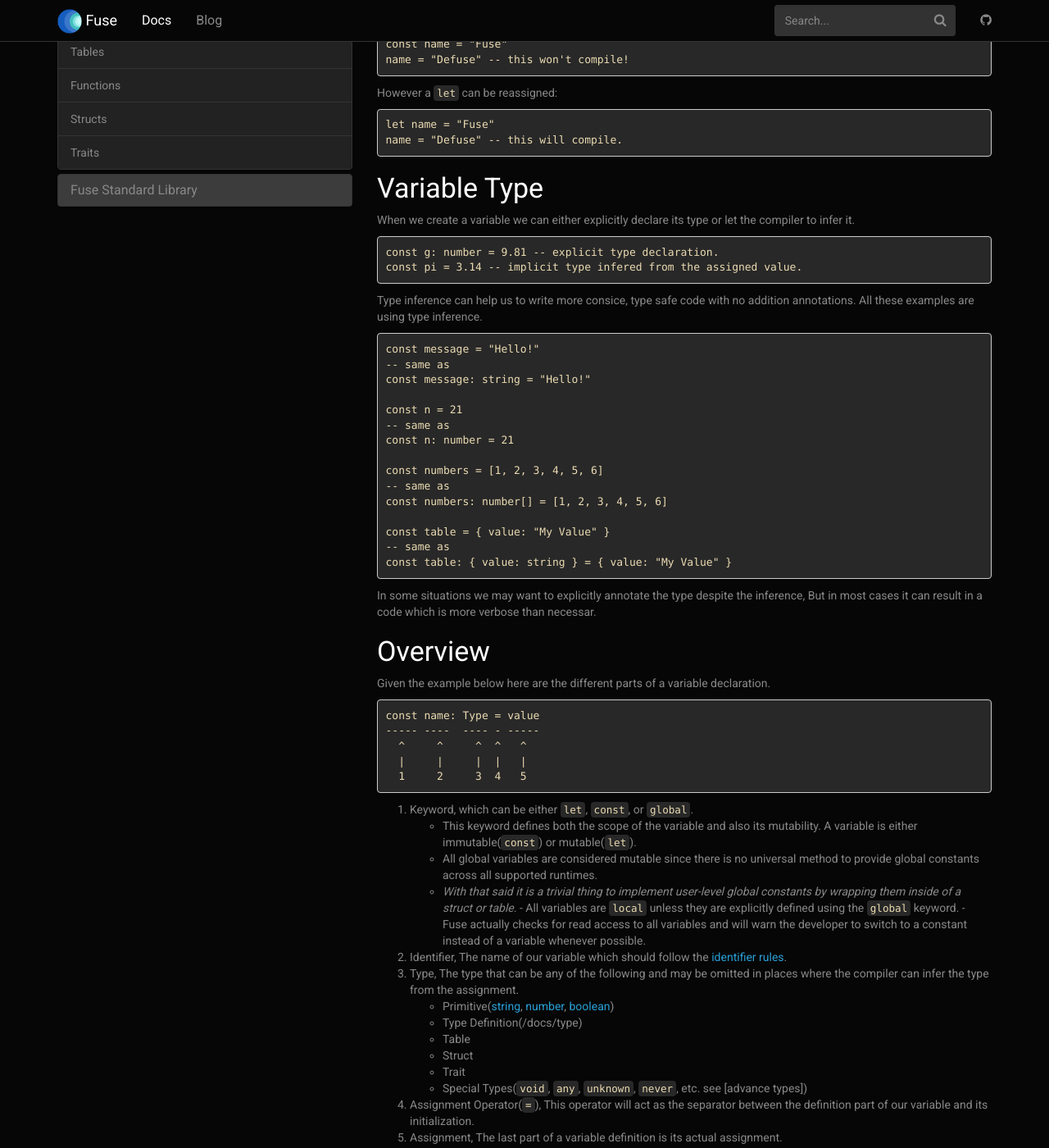
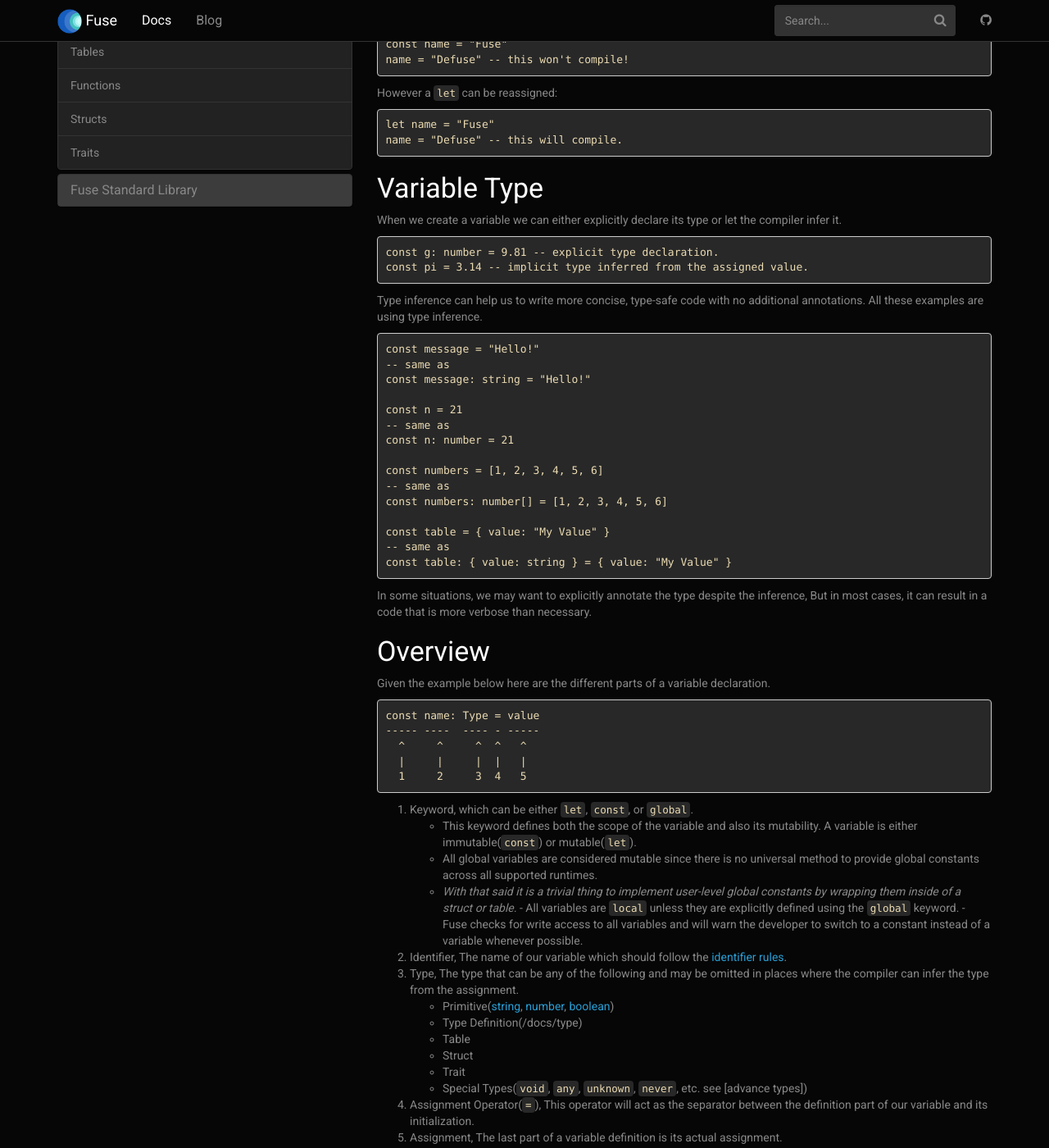
Before and after one commit to fuse-lang/fuse-lang.github.io, a Jekyll site: the page built from _docs/basics/2-variables.md, in a window 1280 px wide and 1400 px high, scrolled down 316 px. Shown: the whole window at 82% size. Built offline with Jekyll 4.4.1, drawn with Linux system fonts in a browser that asks for light colours.

Commit message:
fix issues in variables documentation.

````diff
--- a/_docs/basics/2-variables.md
+++ b/_docs/basics/2-variables.md
@@ -31,14 +31,14 @@ name = "Defuse" -- this will compile.
 
 ### Variable Type
 
-When we create a variable we can either explicitly declare its type or let the compiler to infer it.
+When we create a variable we can either explicitly declare its type or let the compiler infer it.
 
 ```fuse
 const g: number = 9.81 -- explicit type declaration.
-const pi = 3.14 -- implicit type infered from the assigned value.
+const pi = 3.14 -- implicit type inferred from the assigned value.
 ```
 
-Type inference can help us to write more consice, type safe code with no addition annotations. All these examples are using type inference.
+Type inference can help us to write more concise, type-safe code with no additional annotations. All these examples are using type inference.
 
 ```fuse
 const message = "Hello!"
@@ -58,7 +58,7 @@ const table = { value: "My Value" }
 const table: { value: string } = { value: "My Value" }
 ```
 
-In some situations we may want to explicitly annotate the type despite the inference, But in most cases it can result in a code which is more verbose than necessar.
+In some situations, we may want to explicitly annotate the type despite the inference, But in most cases, it can result in a code that is more verbose than necessary.
 
 ### Overview
 
@@ -77,7 +77,7 @@ const name: Type = value
   - All global variables are considered mutable since there is no universal method to provide global constants across all supported runtimes.
     - _With that said it is a trivial thing to implement user-level global constants by wrapping them inside of a struct or table._
   - All variables are `local` unless they are explicitly defined using the `global` keyword.
-  - Fuse actually checks for read access to all variables and will warn the developer to switch to a constant instead of a variable whenever possible.
+  - Fuse checks for write access to all variables and will warn the developer to switch to a constant instead of a variable whenever possible.
 
 2. Identifier, The name of our variable which should follow the [identifier rules](/docs/identifiers).
 3. Type, The type that can be any of the following and may be omitted in places where the compiler can infer the type from the assignment.
````
